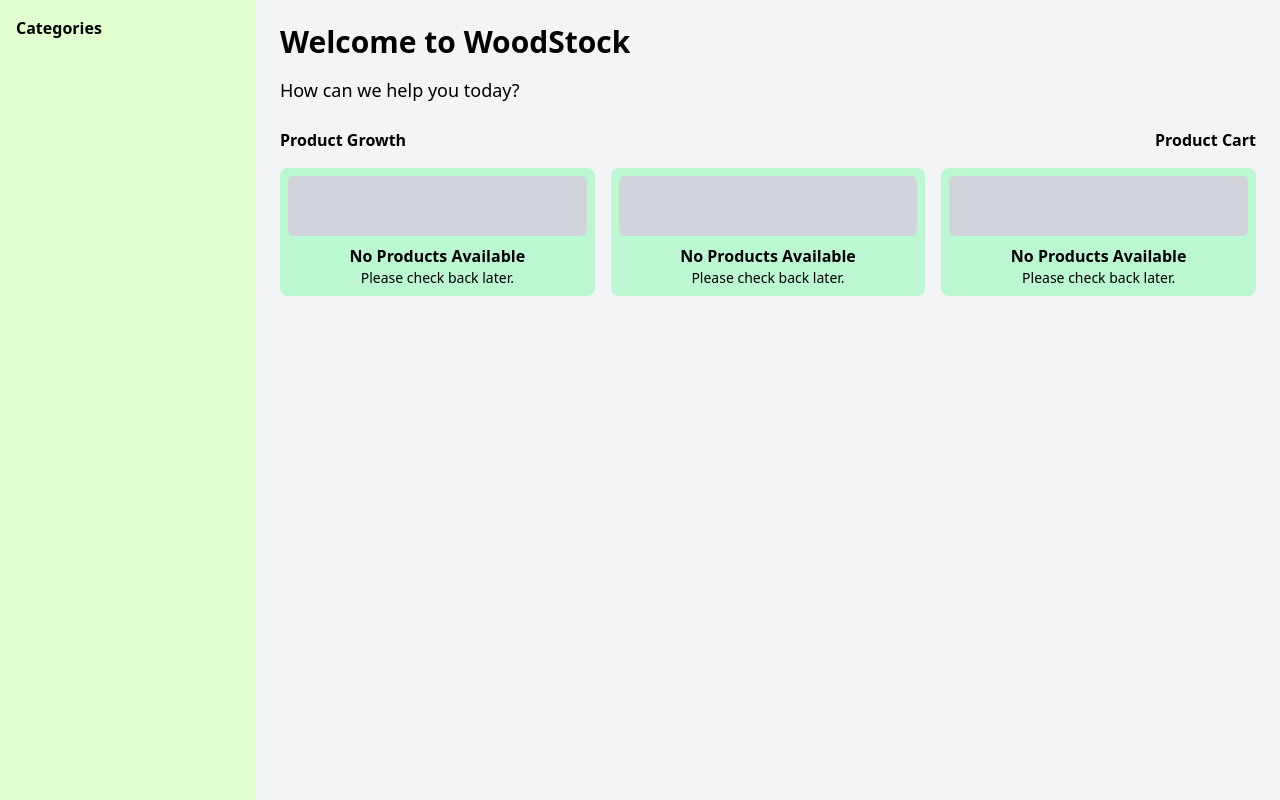
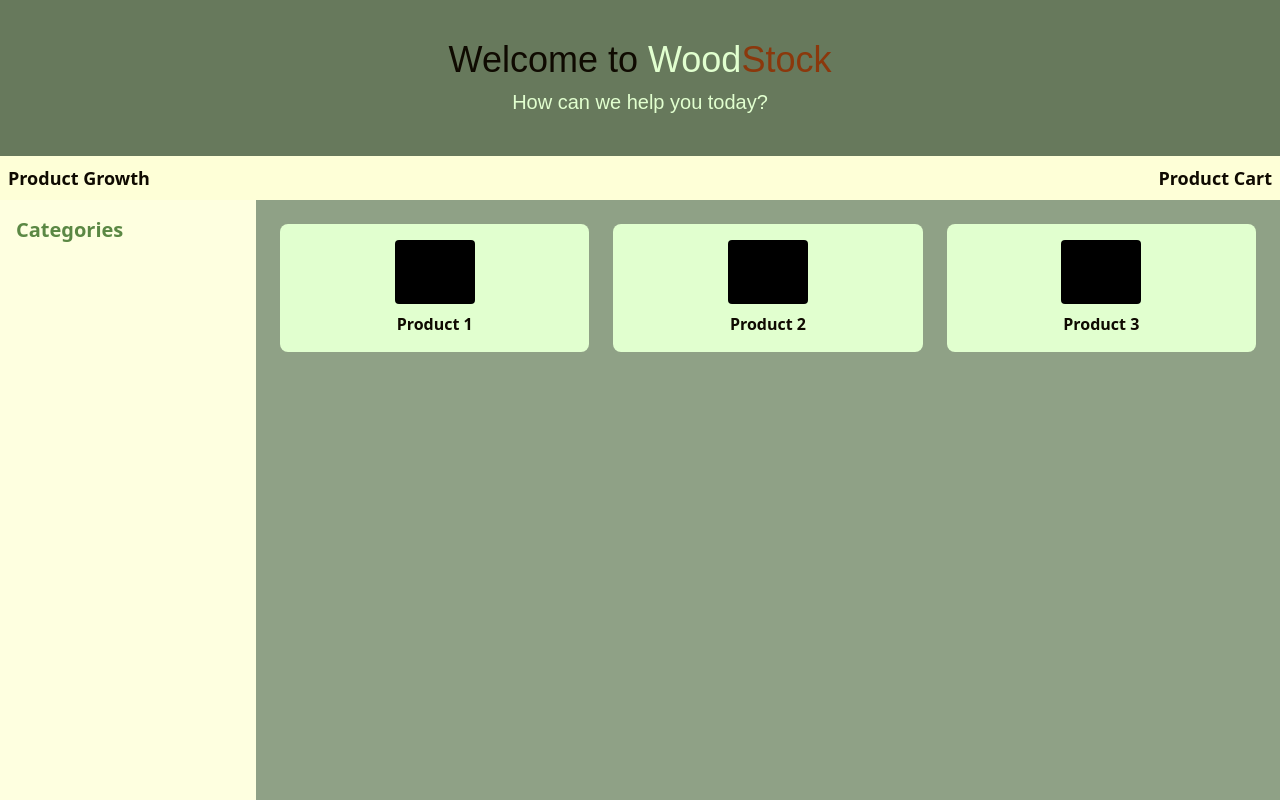
Before and after one commit to patuyyy/woodstock, a React (Vite) app in the folder woodstock-fe/: page /marketplace in a window 1280 px wide. Built offline with nearby package versions, Linux system fonts and the light colour scheme; a web font is replaced by a local one; what tailwindcss-text-stroke would draw is missing.

Commit message:
navbarB, marketplace, and profile page added

```diff
--- a/woodstock-fe/package.json
+++ b/woodstock-fe/package.json
@@ -29,6 +29,6 @@
     "globals": "^15.11.0",
     "postcss": "^8.4.47",
     "tailwindcss": "^3.4.14",
-    "vite": "^5.4.10"
+    "vite": "^5.4.11"
   }
 }
--- a/woodstock-fe/src/App.jsx
+++ b/woodstock-fe/src/App.jsx
@@ -1,6 +1,8 @@
 import React from "react"
 import Navbar from "./components/Navbar"
+//import NavbarB from "./components/NavbarB"
 import LandingPage from "./pages/LandingPage"
+//import ProfilePage from "./pages/ProfilePage"
 
 
 export default function App() {
--- /dev/null
+++ b/woodstock-fe/src/components/NavbarB.jsx
@@ -0,0 +1,45 @@
+import React, { useEffect, useState } from 'react';
+import Logo from '../assets/Logo.jsx';
+import Toggle from './Toggle.jsx';
+
+function NavbarB() {
+  const [isDarkMode, setIsDarkMode] = useState(false);
+
+  // Set the initial theme based on the user's preference
+  useEffect(() => {
+    if (window.matchMedia('(prefers-color-scheme: dark)').matches) {
+      setIsDarkMode(true);
+      document.documentElement.classList.add('dark');
+    }
+  }, []);
+
+  return (
+    <nav className="bg-white1 dark:bg-darkwood px-6 py-4 transition-all ease-in-out duration-500">
+      <div className="flex items-center justify-between">
+        {/* Logo */}
+        <div className="flex items-center space-x-4">
+          <div className="flex items-center bg-darkwood py-2 px-4 hover:scale-105 rounded-xl transition-all ease-in-out duration-500">
+            <Logo />
+          </div>
+        </div>
+
+        {/* Search Bar */}
+        <div className="flex flex-grow justify-center">
+          <input
+            type="text"
+            placeholder="Search for products..."
+            className="w-full max-w-md px-4 py-2 rounded-md bg-lightWhite dark:bg-gray-800 text-darkwood dark:text-gray-300 placeholder-gray-400 focus:outline-none focus:ring-2 focus:ring-lightGreen transition-all duration-300"
+          />
+        </div>
+
+        {/* Toggle and User Profile */}
+        <div className="flex items-center space-x-4">
+          <Toggle />
+          <div className="w-8 h-8 rounded-full bg-gray-400 dark:bg-gray-600 cursor-pointer"></div>
+        </div>
+      </div>
+    </nav>
+  );
+}
+
+export default NavbarB;
--- a/woodstock-fe/src/pages/Marketplace.jsx
+++ b/woodstock-fe/src/pages/Marketplace.jsx
@@ -1,51 +1,49 @@
 import React from 'react';
-//import NavbarB from '../components/NavbarB'; // Import Navbar2
+//import NavbarB from '../components/NavbarB';
 
-// Marketplace Component
 const Marketplace = () => {
   return (
-    <div className="flex flex-col min-h-screen bg-gray-100">
-      {/* Navbar2 */}
+    <div className="flex flex-col min-h-screen bg-darkwood text-white1">
+      {/* Header */}
+      <header className="bg-pastelGreen p-10">
+        <h1 className="text-4xl font-title text-center text-darkwood mb-2">
+          Welcome to <span className="text-lightGreen">Wood</span>
+          <span className="text-darkOrange">Stock</span>
+        </h1>
+        <p className="text-xl font-title text-center text-lightGreen">How can we help you today?</p>
+      </header>
+
+      {/* Bar Section for Product Growth and Product Cart */}
+      <div className="flex justify-between bg-lightYellow text-darkwood font-semibold text-lg p-2">
+        <span>Product Growth</span>
+        <span>Product Cart</span>
+      </div>
 
       {/* Main content */}
       <div className="flex flex-1">
         {/* Sidebar */}
-        <aside className="bg-lightGreen w-1/5 p-4">
-          <h2 className="font-bold text-lightBrown">Categories</h2>
-          {/* Add category links or list items here */}
+        <aside className="bg-brokenWhite w-1/5 p-4">
+          <h2 className="font-bold text-leafGreen text-xl mb-4">Categories</h2>
+          {/* Tambahkan kategori jika diperlukan */}
         </aside>
 
         {/* Product content */}
-        <main className="flex-grow bg-beigeGreen p-6">
-          <h2 className="text-3xl font-bold mb-4">
-            Welcome to <span className="text-pastelYellow">Wood</span><span className="text-darkWood">Stock</span>
-          </h2>
-          <p className="text-lg mb-6">How can we help you today?</p>
-
-          <div className="flex justify-between mb-4">
-            <h3 className="font-semibold">Product Growth</h3>
-            <h3 className="font-semibold">Product Cart</h3>
-          </div>
-
-          {/* Dynamic Product Grid (Empty for now) */}
-          <div className="grid grid-cols-3 gap-4">
-            {/* No products, but the grid layout remains */}
-            <div className="bg-green-200 h-32 rounded-lg flex flex-col items-center p-2">
-              <div className="w-full h-16 object-cover rounded-md mb-2 bg-gray-300"></div>
-              <h4 className="font-bold text-center">No Products Available</h4>
-              <p className="text-sm text-center">Please check back later.</p>
+        <main className="flex-grow bg-pastelGreen2 p-6">
+          <div className="grid grid-cols-3 gap-6">
+            {/* Placeholder untuk produk */}
+            <div className="bg-lightGreen h-32 rounded-lg flex flex-col items-center justify-center">
+              <div className="bg-black w-20 h-16 mb-2 rounded"></div>
+              <p className="text-darkwood font-semibold">Product 1</p>
             </div>
-            {/* Repeat similar blocks as placeholders */}
-            <div className="bg-green-200 h-32 rounded-lg flex flex-col items-center p-2">
-              <div className="w-full h-16 object-cover rounded-md mb-2 bg-gray-300"></div>
-              <h4 className="font-bold text-center">No Products Available</h4>
-              <p className="text-sm text-center">Please check back later.</p>
+            <div className="bg-lightGreen h-32 rounded-lg flex flex-col items-center justify-center">
+              <div className="bg-black w-20 h-16 mb-2 rounded"></div>
+              <p className="text-darkwood font-semibold">Product 2</p>
             </div>
-            <div className="bg-green-200 h-32 rounded-lg flex flex-col items-center p-2">
-              <div className="w-full h-16 object-cover rounded-md mb-2 bg-gray-300"></div>
-              <h4 className="font-bold text-center">No Products Available</h4>
-              <p className="text-sm text-center">Please check back later.</p>
+            <div className="bg-lightGreen h-32 rounded-lg flex flex-col items-center justify-center">
+              <div className="bg-black w-20 h-16 mb-2 rounded"></div>
+              <p className="text-darkwood font-semibold">Product 3</p>
             </div>
+            {/* Tambahkan produk lainnya jika diperlukan */}
           </div>
         </main>
       </div>
--- /dev/null
+++ b/woodstock-fe/src/pages/ProfilePage.jsx
@@ -0,0 +1,44 @@
+import React from 'react';
+
+const ProfilePage = () => {
+  return (
+    <div className="min-h-screen bg-white dark:bg-black text-black dark:text-white">
+      {/* Navbar */}
+
+      {/* Profile Section */}
+      <section className="bg-gray-200 dark:bg-gray-800 text-center py-8">
+        <h2 className="text-2xl font-bold mb-4">My Profile</h2>
+        <div className="flex flex-col items-center">
+          <div className="bg-black dark:bg-gray-300 rounded-full w-24 h-24"></div>
+          <p className="text-lg font-bold mt-4">USERNAME</p>
+        </div>
+      </section>
+
+      {/* Navigation Tabs */}
+      <nav className="bg-gray-300 dark:bg-gray-700 flex justify-evenly py-4">
+        {['Ongoing Order', 'Cart', 'Portfolio', 'Order History', 'Setting'].map((tab) => (
+          <button key={tab} className="font-semibold text-base">
+            {tab.toUpperCase()}
+          </button>
+        ))}
+      </nav>
+
+      {/* Recommendations */}
+      <section className="bg-gray-400 dark:bg-gray-900 py-8 px-4">
+        <h3 className="text-center font-semibold mb-4">YOU MAY LIKE THIS</h3>
+        <div className="grid grid-cols-4 gap-4 justify-items-center">
+          {[1, 2, 3, 4].map((item) => (
+            <div
+              key={item}
+              className="bg-leafGreen dark:bg-gray-600 w-24 h-24 flex items-center justify-center"
+            >
+              <div className="bg-black dark:bg-gray-300 w-16 h-16"></div>
+            </div>
+          ))}
+        </div>
+      </section>
+    </div>
+  );
+};
+
+export default ProfilePage;
--- a/woodstock-fe/tailwind.config.js
+++ b/woodstock-fe/tailwind.config.js
@@ -17,14 +17,18 @@ export default {
         darkwood: '#0F0A01',
         lightOrange: '#B86822',
         darkOrange: '#8B380C',
+        lightYellow: '#FEFFD7',
         lightGreen: '#E1FFCF',
         leafGreen: '#5B8844',
         darkGreen: '#3B5934',
+        pastelGreen: '#67795C',
+        pastelGreen2: '#8FA186',
         black1: '#141414',
         black2: '#171717',
         black3: '#505050',
         white1: '#DDDDDD',
-        white2: '#EEEEEE'
+        white2: '#EEEEEE',
+        brokenWhite: '#FEFFE0'
       },
     },
   },
```
Also changed, not shown: 1 other file (tests, documents, lock files or other folders).
